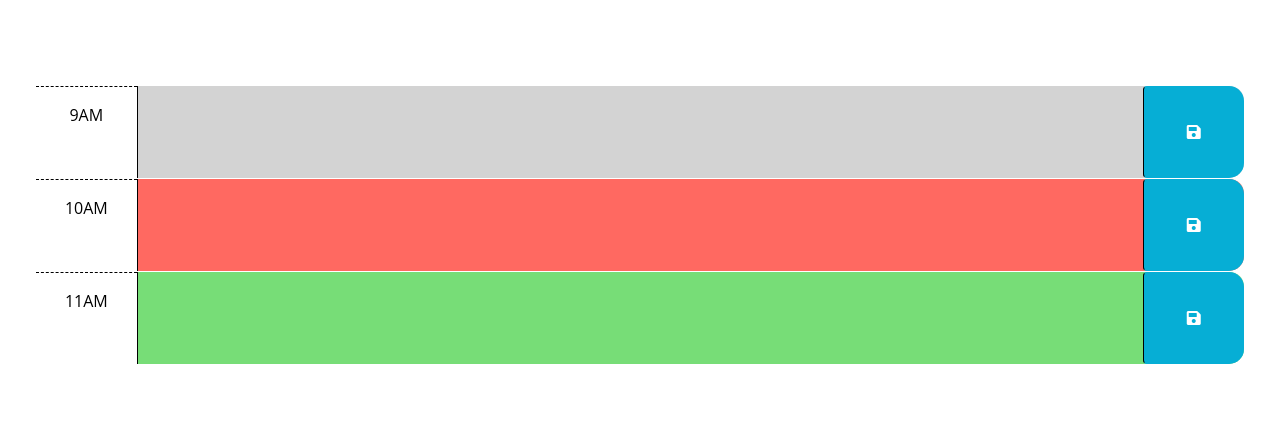
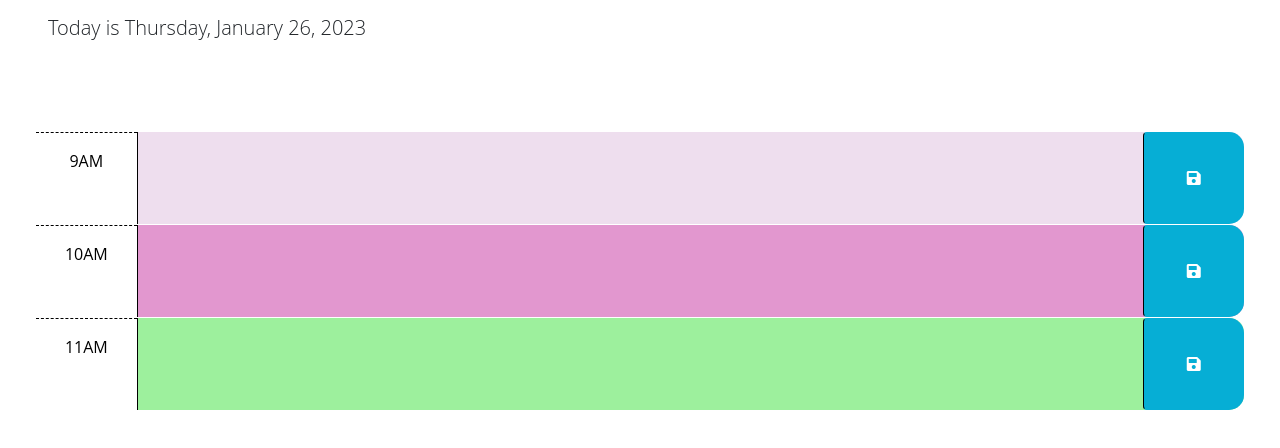
Before and after one commit to kaguilera23/bizzy-bee-organizer, a plain HTML site: page index.html in a window 1280 px wide. Shown: the part 166-614 px from the top of the page. Drawn offline with nearby package versions, Linux system fonts and the light colour scheme.

Commit message:
added today's date at the top of the screen

```diff
--- a/index.html
+++ b/index.html
@@ -21,6 +21,8 @@
       rel="stylesheet"
     />
     <link rel="stylesheet" href="style.css" />
+
+    <script src="https://cdn.jsdelivr.net/npm/dayjs@1/dayjs.min.js"></script>
     <title>Work Day Scheduler</title>
   </head>
 
@@ -74,6 +76,6 @@
     integrity="sha256-iu/zLUB+QgISXBLCW/mcDi/rnf4m4uEDO0wauy76x7U="
     crossorigin="anonymous"></script>
 
-    <script src="script.js"></script>
+    <script src="./script.js"></script>
   </body>
 </html>
--- a/script.js
+++ b/script.js
@@ -1,3 +1,9 @@
+var currentDayEl = document.getElementById("currentDay");
+var today = dayjs();
+
+currentDayEl.textContent = "Today is " + today.format("dddd, MMMM DD, YYYY")
+
+
 // Wrap all code that interacts with the DOM in a call to jQuery to ensure that
 // the code isn't run until the browser has finished rendering all the elements
 // in the html.
--- a/style.css
+++ b/style.css
@@ -31,17 +31,17 @@ textarea {
 }
 
 .past {
-  background-color: #d3d3d3;
+  background-color: #eedeee;
   color: white;
 }
 
 .present {
-  background-color: #ff6961;
+  background-color: #e297cf;
   color: white;
 }
 
 .future {
-  background-color: #77dd77;
+  background-color: #9df09d;
   color: white;
 }
 
```
Also changed, not shown: 1 other file.
